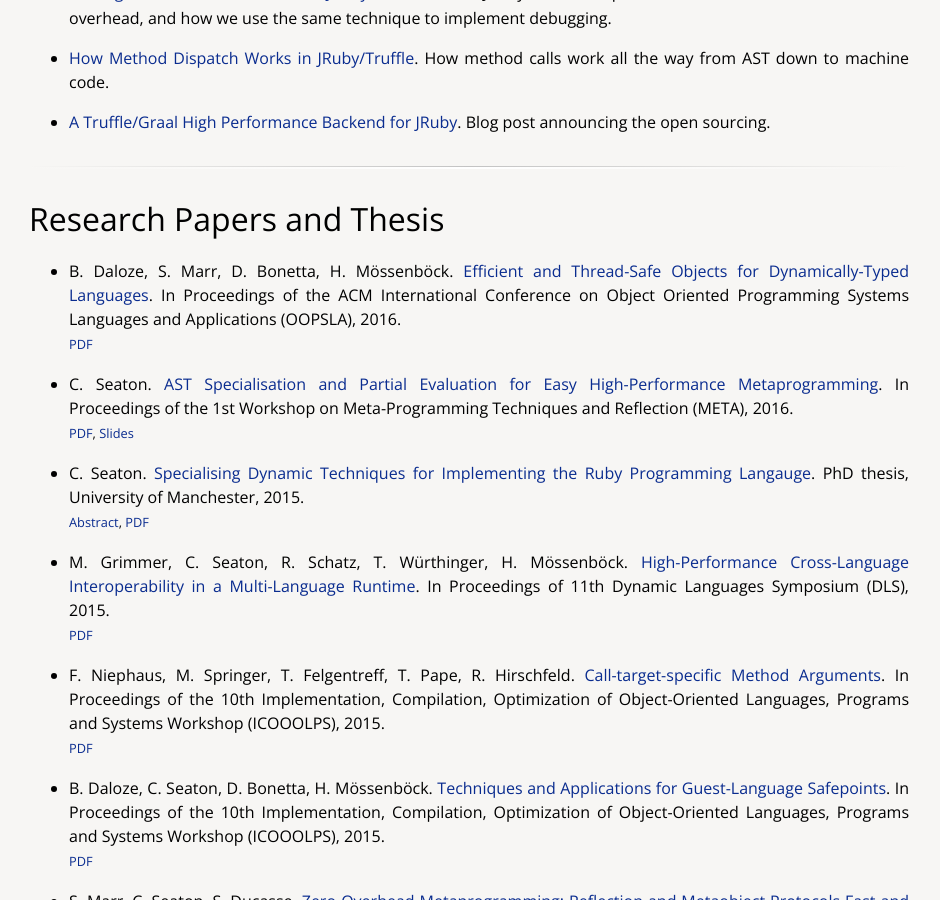
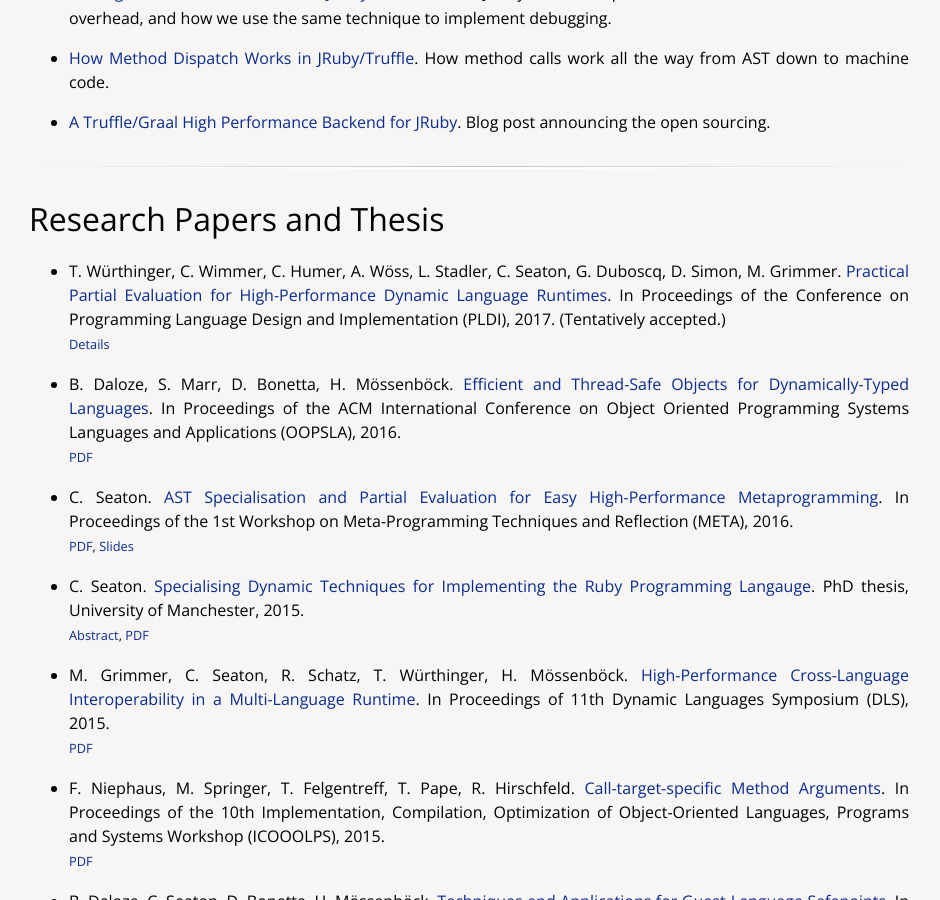
Before and after one commit to chrisseaton/chrisseaton.github.io, a Jekyll site: the page built from rubytruffle/index.md, in a window 1280 px wide and 900 px high, scrolled down 847 px. Shown: the whole window, without its empty margins (171-1111 px from the left). Built offline with Jekyll 4.4.1, drawn with Linux system fonts in a browser that asks for light colours; nearby versions of some CDN libraries.

Commit message:
Add PLDI paper.

```diff
--- a/rubytruffle/index.md
+++ b/rubytruffle/index.md
@@ -50,6 +50,11 @@
 ----
 
 # Research Papers and Thesis
+
+*    T. Würthinger, C. Wimmer, C. Humer, A. Wöss, L. Stadler, C. Seaton, G. Duboscq, D. Simon, M. Grimmer. [Practical Partial Evaluation for High-Performance Dynamic Language Runtimes](http://pldi17.sigplan.org/event/pldi-2017-papers-practical-partial-evaluation-for-high-performance-dynamic-language-runtimes). In Proceedings of the Conference on Programming Language Design and Implementation (PLDI), 2017. (Tentatively accepted.)<br>
+    <span class="smaller">
+        <a href="http://pldi17.sigplan.org/event/pldi-2017-papers-practical-partial-evaluation-for-high-performance-dynamic-language-runtimes">Details</a>
+    </span>
 
 *    B. Daloze, S. Marr, D. Bonetta, H. Mössenböck. [Efficient and Thread-Safe Objects for Dynamically-Typed Languages](http://ssw.jku.at/General/Staff/Daloze/thread-safe-objects.pdf). In Proceedings of the ACM International Conference on Object Oriented Programming Systems Languages and Applications (OOPSLA), 2016.<br>
       <span class="smaller">
```
Also changed, not shown: index.md (+7 -0 lines).
